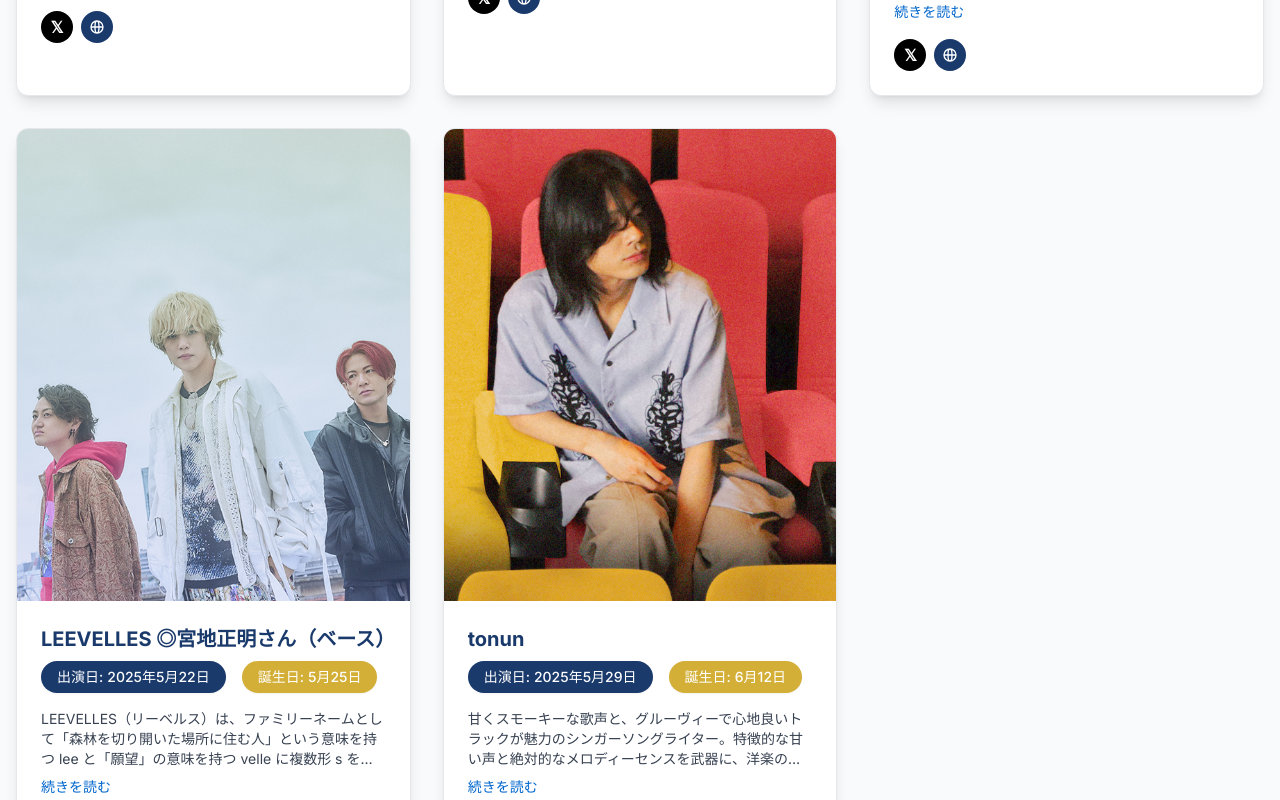
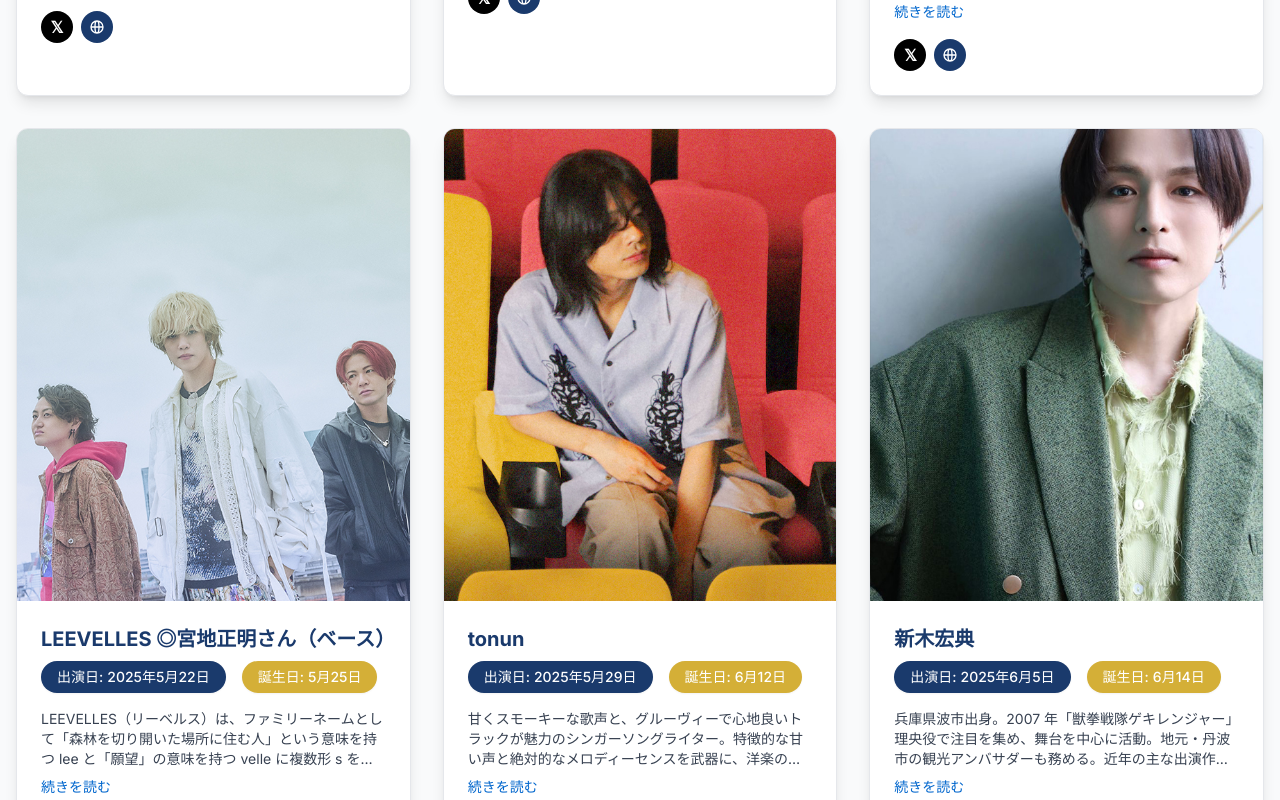
Before and after one commit to go2020h/BirthRan_v2, a Next.js app: page /guest in a window 1280 px wide. Shown: the part 1800-2600 px from the top of the page. Built offline with nearby package versions, Linux system fonts and the light colour scheme.

Commit message:
6月5日ゲスト追加

```diff
--- a/src/app/data/guestArchive.ts
+++ b/src/app/data/guestArchive.ts
@@ -92,6 +92,16 @@ export const guestArchive: GuestData[] = [
     officialSite: "https://tonun.jp/",
     twitter: "https://x.com/tonun_official?s=21&t=yFiC3o3Bku78q-p_1LbtKQ",
     instagram: ""
+  },
+  {
+    name: "新木宏典",
+    image: "/guest/guest9.jpg",
+    bio: "兵庫県波市出身。2007 年「獣拳戦隊ゲキレンジャー」理央役で注目を集め、舞台を中心に活動。地元・丹波市の観光アンバサダーも務める。近年の主な出演作は、ミュージカル『刀剣乱舞』シリーズ、ヒプノシスマイク-Division Rap Battle-』Rule the Stage シリーズ、明治座創業150 周年記念『赤ひげ』など。今後の待機作に、ミュージカル『刀剣乱舞』 目出度歌誉花舞十周年祝賀祭（7 月29 日、30 日、東京ドーム）、ミュージカル「Fate/Zero」～A Hero of Justice～（2025 年9 月、THEATER MILANO-Za）などがあります。",
+    appearanceDate: "2025年6月5日",
+    birthDate: "6月14日",
+    officialSite: " https://www.watanabepro.co.jp/mypage/10000022/",
+    twitter: "https://x.com/araki_hiro0614",
+    instagram: ""
   }
 
 ];
```
Also changed, not shown: public/guest/guest9.jpg (added).
